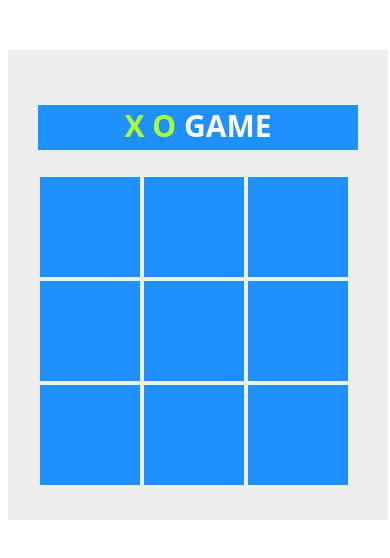
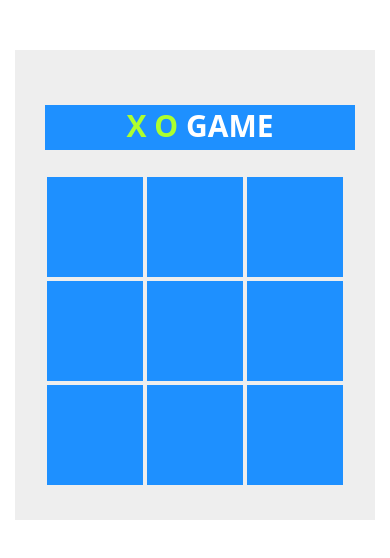
Before and after one commit to AhmedAliAhmed557/Tic-Tac-Toe-Game, a plain HTML site: page index.html in a window 390 px wide. Drawn offline with Linux system fonts and the light colour scheme.

Commit message:
Editing
Editing about responsive

```diff
--- a/main.css
+++ b/main.css
@@ -17,6 +17,7 @@
   transition: 0.2s;
   font-weight: bold;
   background-color: dodgerblue;
+  width: 310px;
 }
 .game h2 span {
   color: greenyellow;
@@ -40,6 +41,14 @@
   background-color: gray;
 }
 
+@media (max-width: 768px) {
+  .game {
+    width: 300px;
+  }
+  .square {
+    width: 96px;
+  }
+}
 /* <!-- Another Solution --> */
 /* .board {
   display: grid;
```
